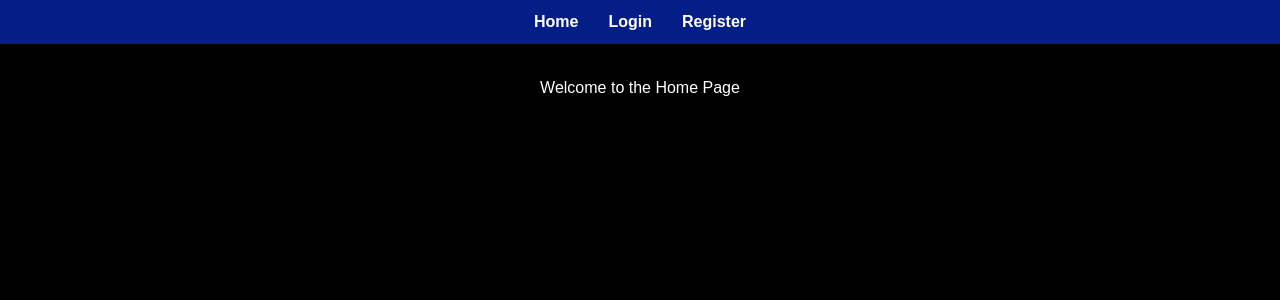
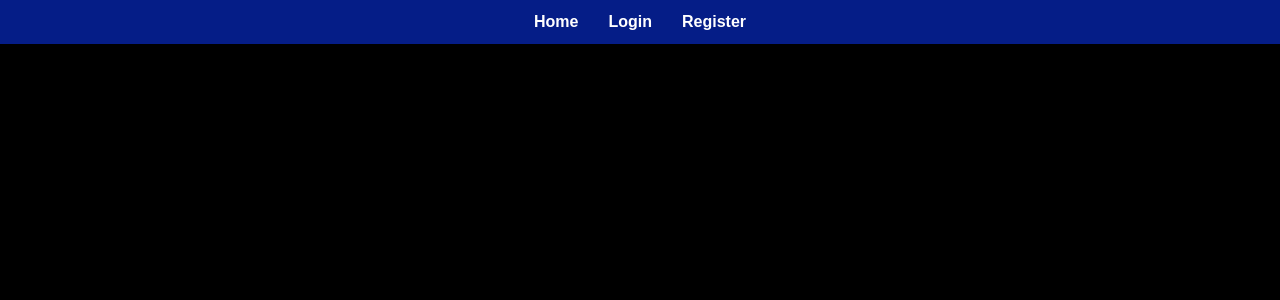
Before and after one commit to KaviruN/toDoApp, a React (Vite) app in the folder frontend/todoApp/: page / in a window 1280 px wide. Shown: the top 300 px of the page. Built offline with nearby package versions, Linux system fonts and the light colour scheme.

Commit message:
change some css

```diff
--- a/frontend/todoApp/src/index.css
+++ b/frontend/todoApp/src/index.css
@@ -113,6 +113,10 @@ a {
   text-decoration: none;
   color: #4299e1;
   margin-top: .75em;
+}
+
+h1{
+  color: black;
 }
 
 /* From Uiverse.io by andrew-demchenk0 */
```
Also changed, not shown: frontend/todoApp/vercel.json.
